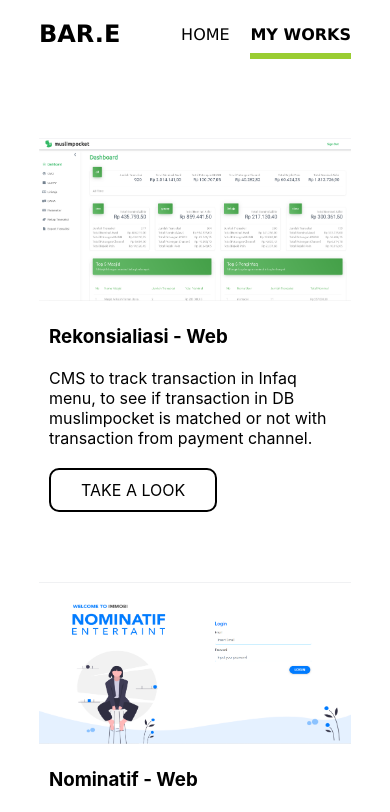
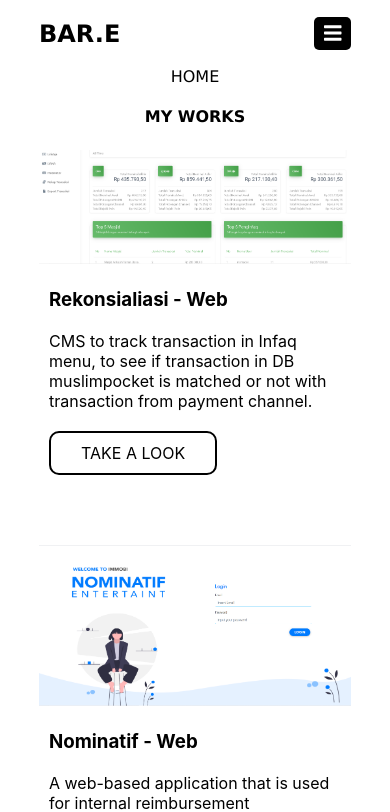
Before and after one commit to Makbar30/weekend-frontend, a React (Create React App) app: page /works in a window 390 px wide. Shown: the top 812 px of the page. Built offline with nearby package versions, Linux system fonts and the light colour scheme.

Commit message:
add responsive bar

```diff
--- a/src/containers/defaultFooter/index.js
+++ b/src/containers/defaultFooter/index.js
@@ -1,6 +1,5 @@
 import React from 'react';
 import { FontAwesomeIcon } from '@fortawesome/react-fontawesome'
-import {  } from '@fortawesome/fontawesome-svg-core'
 
 export default function DefaultFooter(){
     return(
--- a/src/containers/defaultHeader/index.js
+++ b/src/containers/defaultHeader/index.js
@@ -1,15 +1,30 @@
-import React from 'react';
+import React, { useState } from 'react';
 import { NavLink } from 'react-router-dom'
-export default function defaultHeader() {
+import { FontAwesomeIcon } from '@fortawesome/react-fontawesome'
+
+export default function DefaultHeader() {
+
+    const[isShow, setShow] = useState(false)
+
+    const cssClasses = [
+        "nav-menu",
+        isShow? "nav-hide" : ""
+      ];
+
+    const onClick = () => {
+      setShow(!isShow)
+    }
+
     return (
         <header className="header">
             <nav>
                 <h1 id="title">Bar.e</h1>
-                <ul>
+                <ul className={cssClasses.join(" ")}>
                     <li><NavLink to="/dashboard" activeClassName="active">Home</NavLink></li>
                     <li><NavLink to="/works" activeClassName="active">My Works</NavLink></li>
                     {/* <li><NavLink to="/contact" className="btn-contact" activeClassName="btn-active">Contact</NavLink></li> */}
                 </ul>
+                <button onClick={onClick}><FontAwesomeIcon icon={["fas", "bars"]} /></button>
             </nav>
         </header>
 
--- a/src/containers/defaultHeader/style.scss
+++ b/src/containers/defaultHeader/style.scss
@@ -1,5 +1,8 @@
 .header {
-  background: transparent;
+  background: white;
+  z-index: 2;
+  position: fixed;
+  width: 100%;
   nav {
     width: 80%;
     display: flex;
@@ -7,13 +10,21 @@
     justify-content: space-between;
     align-items: center;
   }
-  ul {
+  .nav-hide {
+    right: 50px !important;
+    opacity: 0;
+    visibility: hidden;
+  }
+
+  .nav-menu {
     display: flex;
     flex-wrap: wrap;
     flex: 0.5;
     justify-content: space-evenly;
     align-items: center;
-
+    right: 0;
+    position: relative;
+    transition: all 0.4s;
     li {
       list-style-type: none;
       position: relative;
@@ -54,8 +65,8 @@
         transition: background 0.8s;
       }
 
-      .btn-contact::after{
-        width: 0!important;
+      .btn-contact::after {
+        width: 0 !important;
       }
 
       .btn-contact:hover {
@@ -70,24 +81,63 @@
         transition: background 0s;
       }
     }
-
-
   }
   h1 {
     font-family: Verdana, Geneva, Tahoma, sans-serif;
     flex: 0.2;
     text-transform: uppercase;
   }
+  button {
+    outline: none;
+    background: black;
+    background-position: center;
+    transition: background 0.8s;
+    padding: 5px 10px;
+    border-radius: 5px;
+    border: none;
+    font-size: 20px;
+    color: white;
+    cursor: pointer;
+  }
 }
 
 @media screen and (max-width: 960px) {
-  .header ul{
+  .header.nav-menu {
     flex: 1;
   }
 }
 
-@media screen and (max-width: 340px) {
-  .header ul{
-    padding: 0;
+@media screen and (max-width: 460px) {
+  .header {
+    .nav-hide {
+      right: 0px !important;
+      top: -100px !important;
+      opacity: 0;
+      visibility: hidden;
+      // transition: all 0.5s ease;
+    }
+
+    .nav-menu {
+      // box-shadow: 0 0 4px #999;
+      display: flex;
+      flex-direction: column;
+      width: 100%;
+      height: 10vh;
+      background: white;
+      gap: 20px;
+      position: absolute;
+      justify-content: flex-start;
+      padding: 0;
+      top: 50px;
+      opacity: 1;
+      // transition: all 0.6s ease;
+      li {
+        margin-left: 0;
+        .active::after,
+        a:hover::after {
+          width: 0;
+        }
+      }
+    }
   }
 }
--- a/src/pages/Portofolio/style.scss
+++ b/src/pages/Portofolio/style.scss
@@ -1,7 +1,7 @@
 .works {
   width: 100%;
-  padding: 20px 0px;
-
+  padding-top: 50px;
+  padding-bottom: 0px;
   .container {
     width: 80%;
     margin: auto;
```
